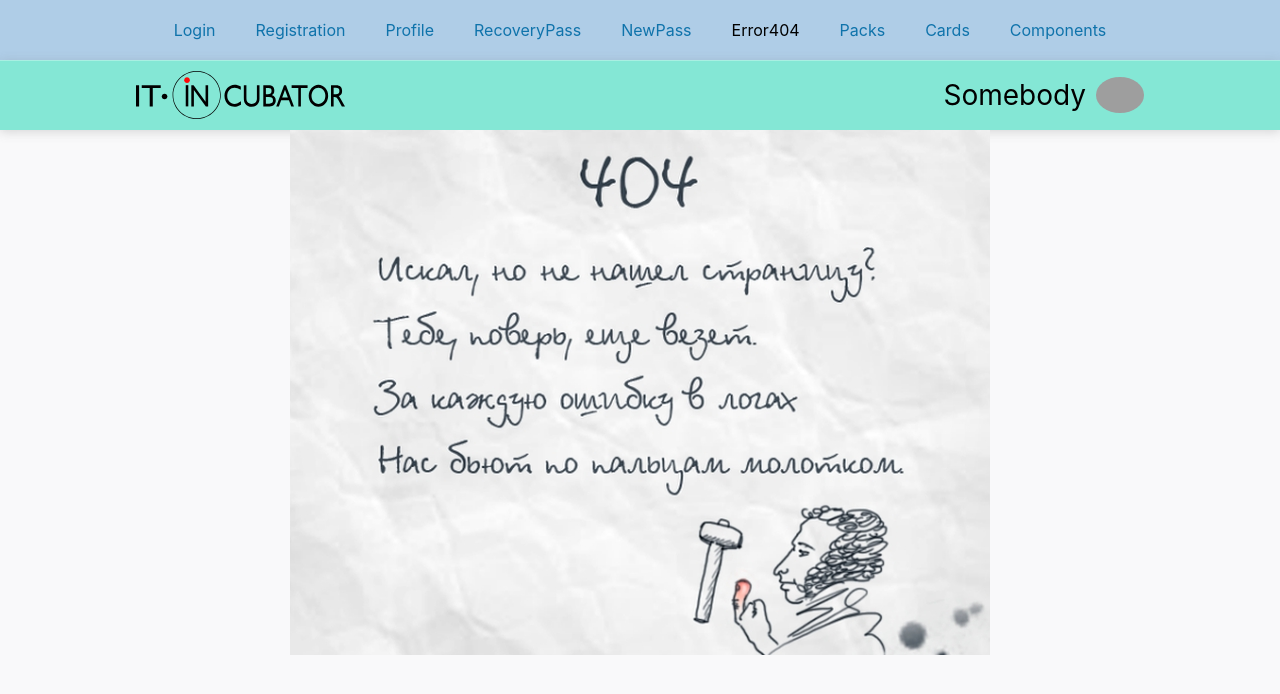
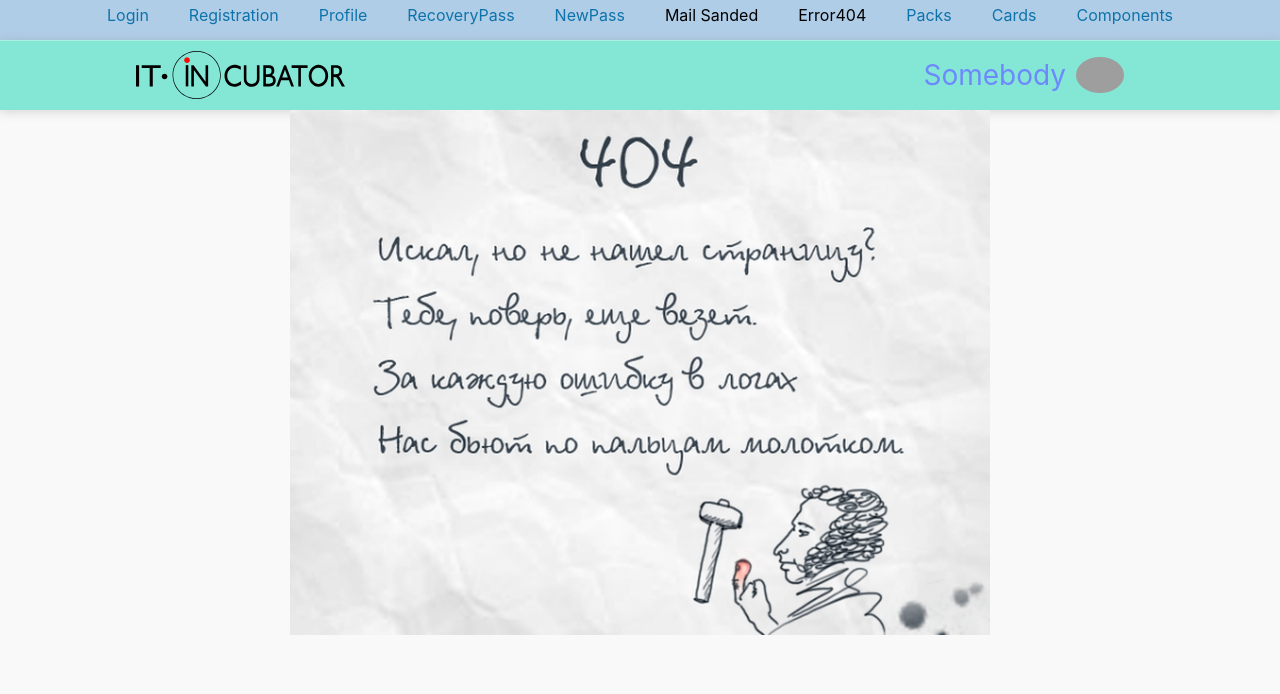
Before and after one commit to msaserj/inc-fridayproj, a React (Create React App) app: page /error404 in a window 1280 px wide. Shown: the top 694 px of the page. Built offline with nearby package versions, Linux system fonts and the light colour scheme; no server answers; grey boxes are pictures that could not be loaded.

Commit message:
Refactoring header

```diff
--- a/src/features/header/Header.module.css
+++ b/src/features/header/Header.module.css
@@ -1,7 +1,9 @@
 .nav {
     background: #AFCDE7;
-    padding: 20px;
+    padding: 5px;
+    height: 30px;
 }
+
 
 a {
     padding: 20px;
@@ -29,6 +31,17 @@ a {
     box-shadow: 0 2px 10px rgba(109, 109, 109, 0.25), inset 0 1px 0 rgba(255, 255, 255, 0.3);
     justify-content: space-between;
 }
+.header a {
+    text-decoration: none;
+    color: #6d89fc;
+    transition: color 0.5s ease-in-out, font-size 0.5s ease-in-out;
+}
+.header a:hover {
+    font-size: 1.05em;
+    text-decoration: none;
+    color: #1849ff;
+    transition: color 0.5s ease-in-out, font-size 0.5s ease-in-out;
+}
 .logo {
     margin-left: 136px;
     cursor: pointer;
--- a/src/features/header/Header.tsx
+++ b/src/features/header/Header.tsx
@@ -24,6 +24,7 @@ export const Header = (props: HeaderType) => {
                 <NavLink to={PATH.PROFILE} className={setActive}>Profile</NavLink>
                 <NavLink to={PATH.RECOVERY_PASS} className={setActive}>RecoveryPass</NavLink>
                 <NavLink to={PATH.NEW_PASS} className={setActive}>NewPass</NavLink>
+                <NavLink to={PATH.SEND_MAIL} className={setActive}>Mail Sanded</NavLink>
                 <NavLink to={PATH.ERROR404} className={setActive}>Error404</NavLink>
                 <NavLink to={PATH.PACK_LIST} className={setActive}>Packs</NavLink>
                 <NavLink to={PATH.CARDS_LIST} className={setActive}>Cards</NavLink>
@@ -32,6 +33,7 @@ export const Header = (props: HeaderType) => {
 
                 <div className={css.header}>
                     <img className={css.logo} src={logo} alt="logo"/>
+                    <NavLink to={PATH.PROFILE}>
                         <div className={css.profileBlock}>
                             {/*<p*/}
                             {/*    data-tooltip="Всплывающая подсказка"*/}
@@ -39,6 +41,8 @@ export const Header = (props: HeaderType) => {
                             <p className={css.email}>{name ? name : "Somebody"}</p>
                             <img className={css.profilePhoto} src={avatar ? avatar : randomAva} alt="avatar"/>
                         </div>
+                    </NavLink>
+
                 </div>
         </div>
     )
```
Lines whose indentation alone changed are shown as unchanged.
